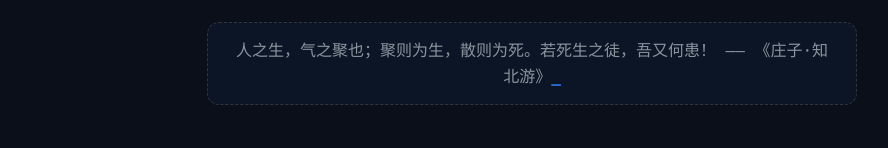
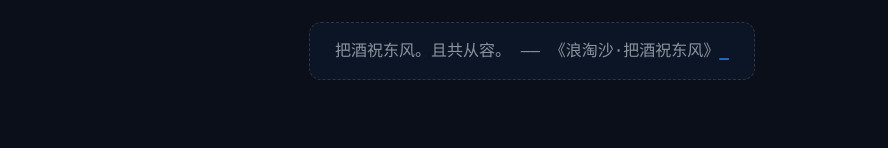
Before and after one commit to VarleyT/VarleyT.github.io, a plain HTML site: page index.html in a window 1280 px wide. Shown: the part 259-407 px from the top of the page, without its empty margins (108-996 px from the left). Drawn offline with Linux system fonts and the light colour scheme.

Commit message:
deploy: ffd9f16473abbb312955f169398660efd92992ad

```diff
--- a/index.html
+++ b/index.html
@@ -110,7 +110,7 @@
 
         <script>
             // 由 Node.js 构建时注入的今日名言
-            const quote = "人之生，气之聚也；聚则为生，散则为死。若死生之徒，吾又何患！ —— 《庄子·知北游》";
+            const quote = "把酒祝东风。且共从容。 —— 《浪淘沙·把酒祝东风》";
             let i = 0;
             const speed = 100; // 打字速度（毫秒）
 
```
